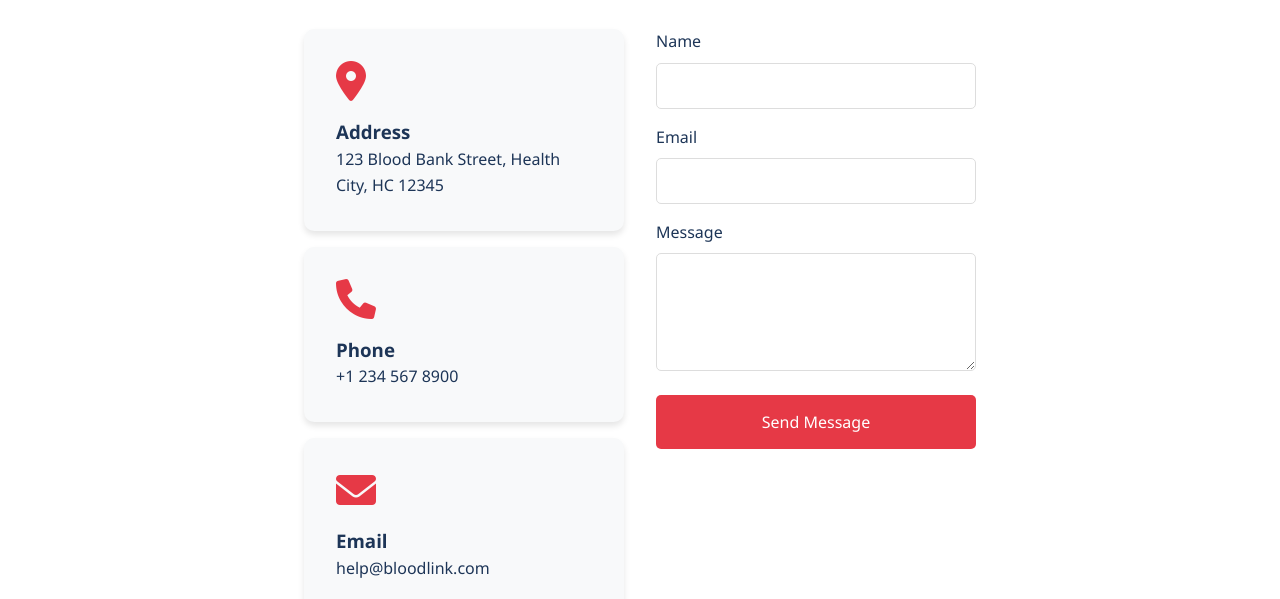
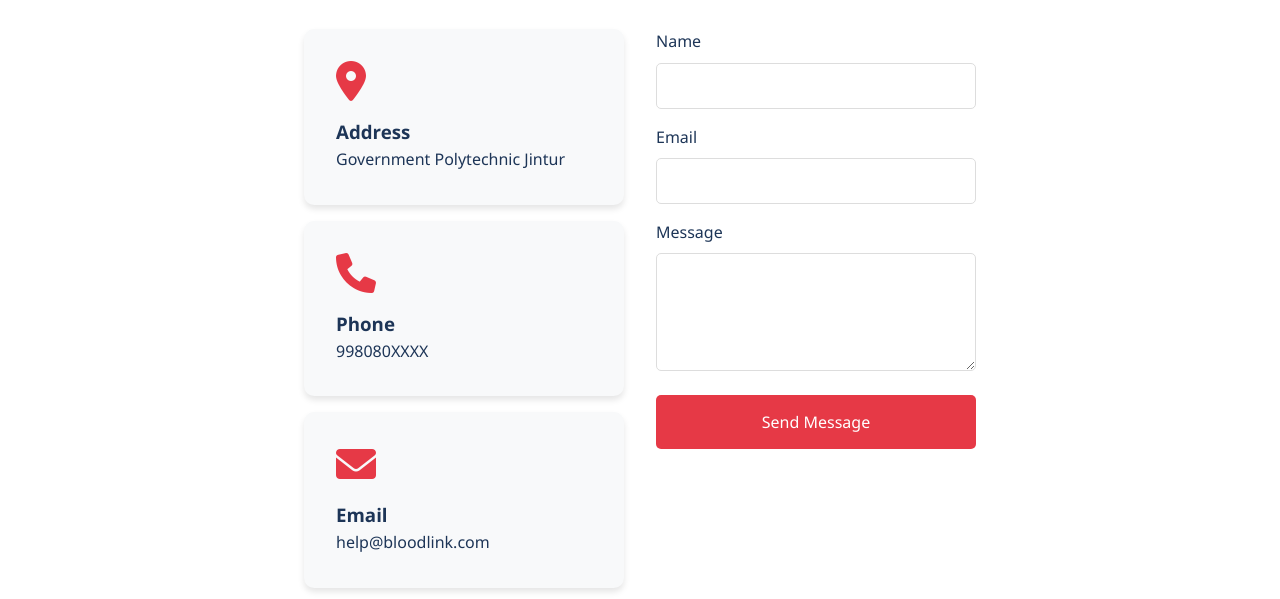
Before and after one commit to samplesample9423-byte/BloodDonationApplication, a website: page templates/contact.html in a window 1280 px wide. Shown: the part 201-800 px from the top of the page. Drawn offline with Linux system fonts and the light colour scheme.

Commit message:
Update contact information in contact.html

```diff
--- a/templates/contact.html
+++ b/templates/contact.html
@@ -35,12 +35,12 @@
                 <div class="feature-card" style="width: 100%; text-align: left; margin-bottom: 1rem;">
                     <i class="fas fa-map-marker-alt"></i>
                     <h3>Address</h3>
-                    <p>123 Blood Bank Street, Health City, HC 12345</p>
+                    <p>Government Polytechnic Jintur </p>
                 </div>
                 <div class="feature-card" style="width: 100%; text-align: left; margin-bottom: 1rem;">
                     <i class="fas fa-phone"></i>
                     <h3>Phone</h3>
-                    <p>+1 234 567 8900</p>
+                    <p>998080XXXX</p>
                 </div>
                 <div class="feature-card" style="width: 100%; text-align: left; margin-bottom: 1rem;">
                     <i class="fas fa-envelope"></i>
```
